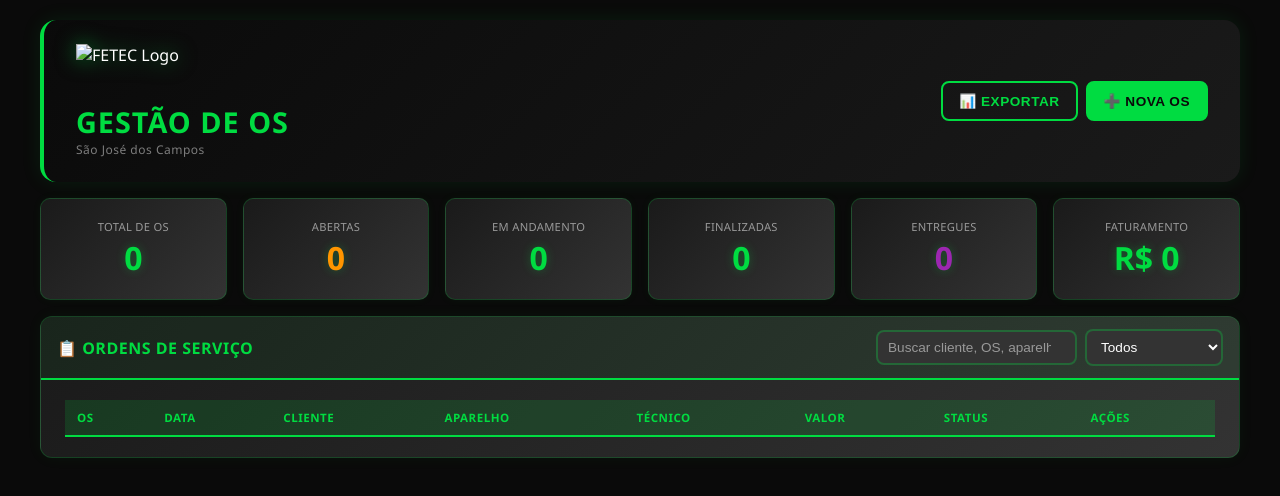
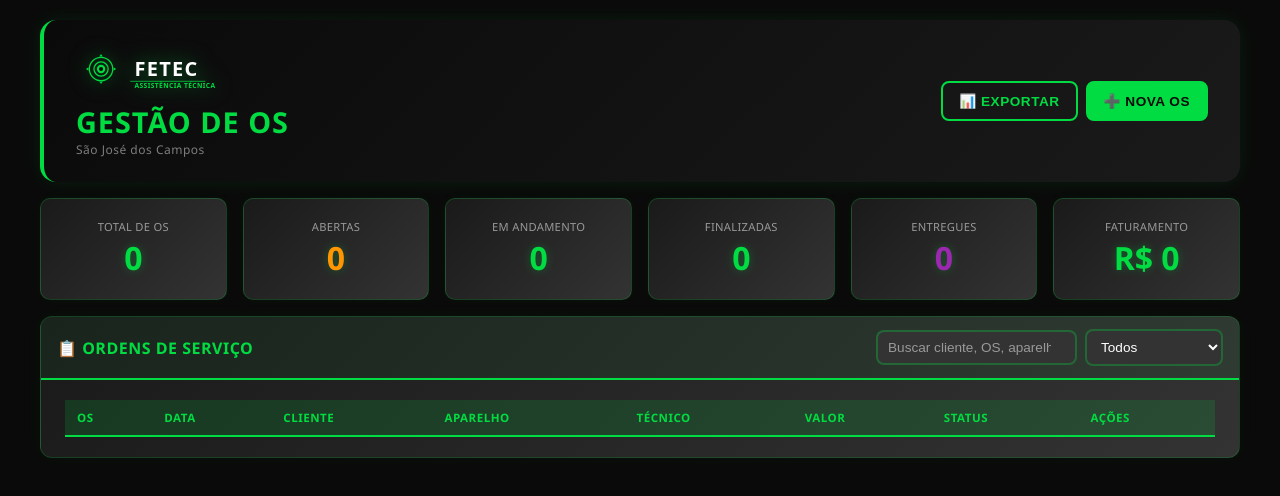
Before and after one commit to FetecNew/app-gestao-os, a plain HTML site: page index.html in a window 1280 px wide. Drawn offline with Linux system fonts and the light colour scheme; a script that the page names is missing.

Commit message:
Feat: Logo FETEC v2 profissional

```diff
--- a/index.html
+++ b/index.html
@@ -19,7 +19,7 @@
       <div>
 
          <div style="display: flex; align-items: center; gap: 12px; margin-bottom: 8px;">
-          <img src="logo-fetec-v2.svg" alt="FETEC Logo" style="height: 50px; width: auto; filter: drop-shadow(0 0 10px rgba(0, 220, 65, 0.5));">
+          <img src="logo.svg" alt="FETEC Logo" style="height: 50px; width: auto; filter: drop-shadow(0 0 10px rgba(0, 220, 65, 0.5));">
         </div>
 
         <h1>Gestão de OS</h1>
```
